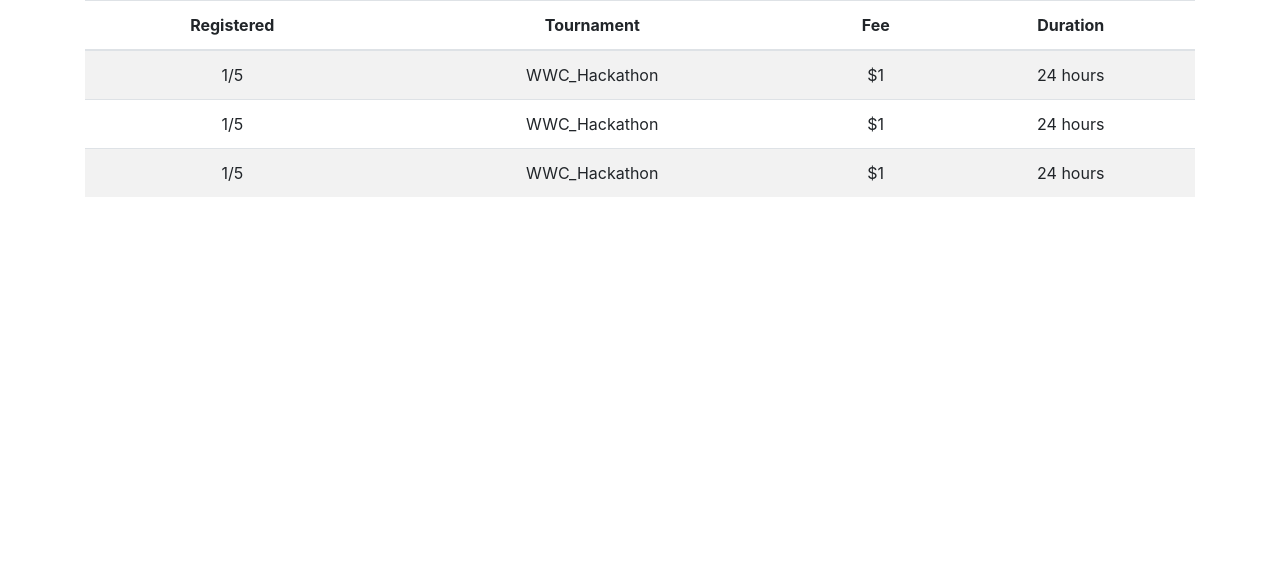
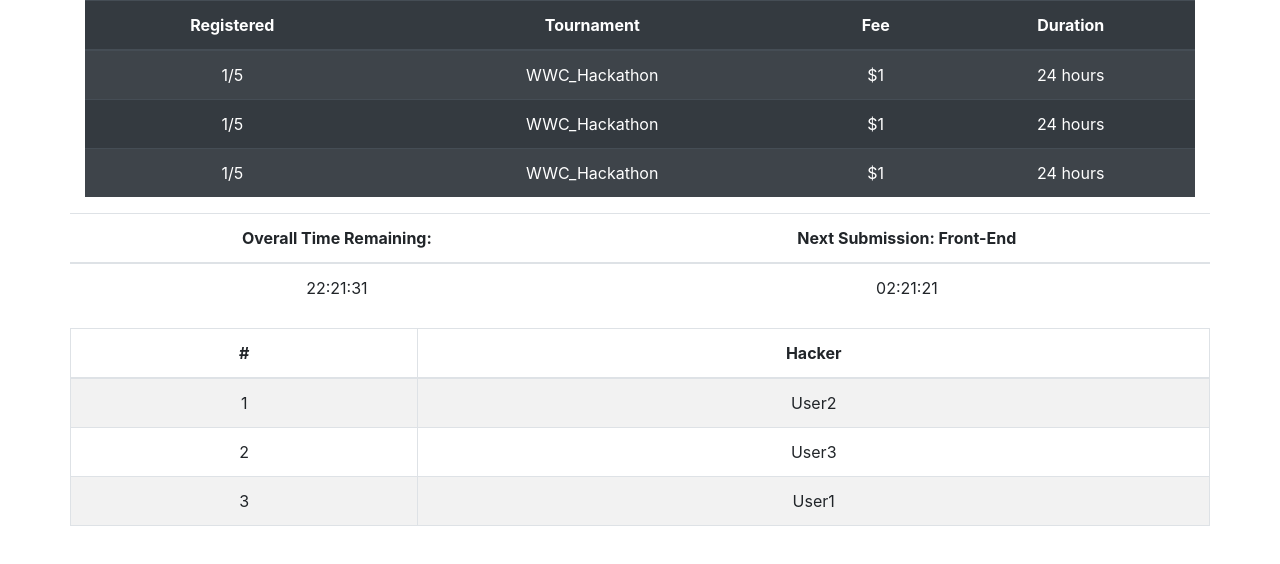
Before and after one commit to cnebs/hackMini, a React (Create React App) app: page /Dashboard in a window 1280 px wide. Shown: the top 564 px of the page. Built offline with nearby package versions, Linux system fonts and the light colour scheme.

Commit message:
Filled out tables for Dash/Leaderboard views

```diff
--- a/src/App.js
+++ b/src/App.js
@@ -1,20 +1,13 @@
 import React from 'react';
 import './App.css';
 import Lobby from './components/Lobby.jsx';
-import Container from 'react-bootstrap/Container'
-import Row from 'react-bootstrap/Row';
-import Col from 'react-bootstrap/Col';
+import Dashboard from './components/Dashboard.jsx'
 
 function App() {
   return (
     <div className="App">
-      <Container>
-        <Row>
-          <Col>
-            <Lobby />
-          </Col>
-        </Row>
-      </Container>
+      <Lobby />
+      <Dashboard />
     </div>
   );
 }
--- /dev/null
+++ b/src/components/Dashboard-Leaderboard.jsx
@@ -0,0 +1,34 @@
+import React from 'react';
+import Table from 'react-bootstrap/Table'
+
+const DashboardLeaderboard = props => {
+
+  // const {} = props;
+
+  return (
+    <Table striped bordered>
+      <thead>
+        <tr>
+          <th>#</th>
+          <th>Hacker</th>
+        </tr>
+      </thead>
+      <tbody>
+        <tr>
+          <td>1</td>
+          <td>User2</td>
+        </tr>
+        <tr>
+          <td>2</td>
+          <td>User3</td>
+        </tr>
+        <tr>
+          <td>3</td>
+          <td>User1</td>
+        </tr>
+      </tbody>
+    </Table>
+  )
+}
+
+export default DashboardLeaderboard;
--- a/src/components/Dashboard.jsx
+++ b/src/components/Dashboard.jsx
@@ -1,15 +1,40 @@
 import React from 'react';
-
+import DashboardLeaderboard from './Dashboard-Leaderboard';
+import Table from 'react-bootstrap/Table';
+import Row from 'react-bootstrap/Row';
+import Container from 'react-bootstrap/Container';
 
 const Dashboard = props => {
 
-  const {} = props;
+  // const {} = props;
 
   return (
     /*
-     [___Overall Time Remaining:___|___Next Milestone: FrontEnd___]
-
-     /*
+    [___Overall Time Remaining:___|___Next Milestone: FrontEnd___]
+    [____________22:21:31_________|__________02:21:21____________]
+      < Dashboard-Leaderboard />    <Dashboard-CompetitorInfo />
+    */
+   <Container>
+    <Row>
+      <Table>
+        <thead>
+          <tr>
+            <th>Overall Time Remaining:</th>
+            <th>Next Submission: Front-End</th>
+          </tr>
+        </thead>
+        <tbody>
+          <tr>
+            <td>22:21:31</td>
+            <td>02:21:21</td>
+          </tr>
+        </tbody>
+      </Table>
+    </Row>
+    <Row>
+      <DashboardLeaderboard />
+    </Row>
+    </Container>
   )
 
 }
--- a/src/components/Lobby.jsx
+++ b/src/components/Lobby.jsx
@@ -1,4 +1,5 @@
 import React from 'react';
+import Container from 'react-bootstrap/Container'
 import Table from 'react-bootstrap/Table'
 
 const Lobby = props => {
@@ -6,7 +7,8 @@ const Lobby = props => {
   // const {} = props;
 
   return (
-    <Table striped boredered responsive hover>
+    <Container>
+      <Table striped boredered responsive hover variant="dark">
         <thead>
           <tr>
             <th>Registered</th>
@@ -36,6 +38,7 @@ const Lobby = props => {
           </tr>
         </tbody>
       </Table>
+    </Container>
   )
 }
 
```
Also changed, not shown: src/components/Cashier.jsx (added). Lines whose indentation alone changed are shown as unchanged.
